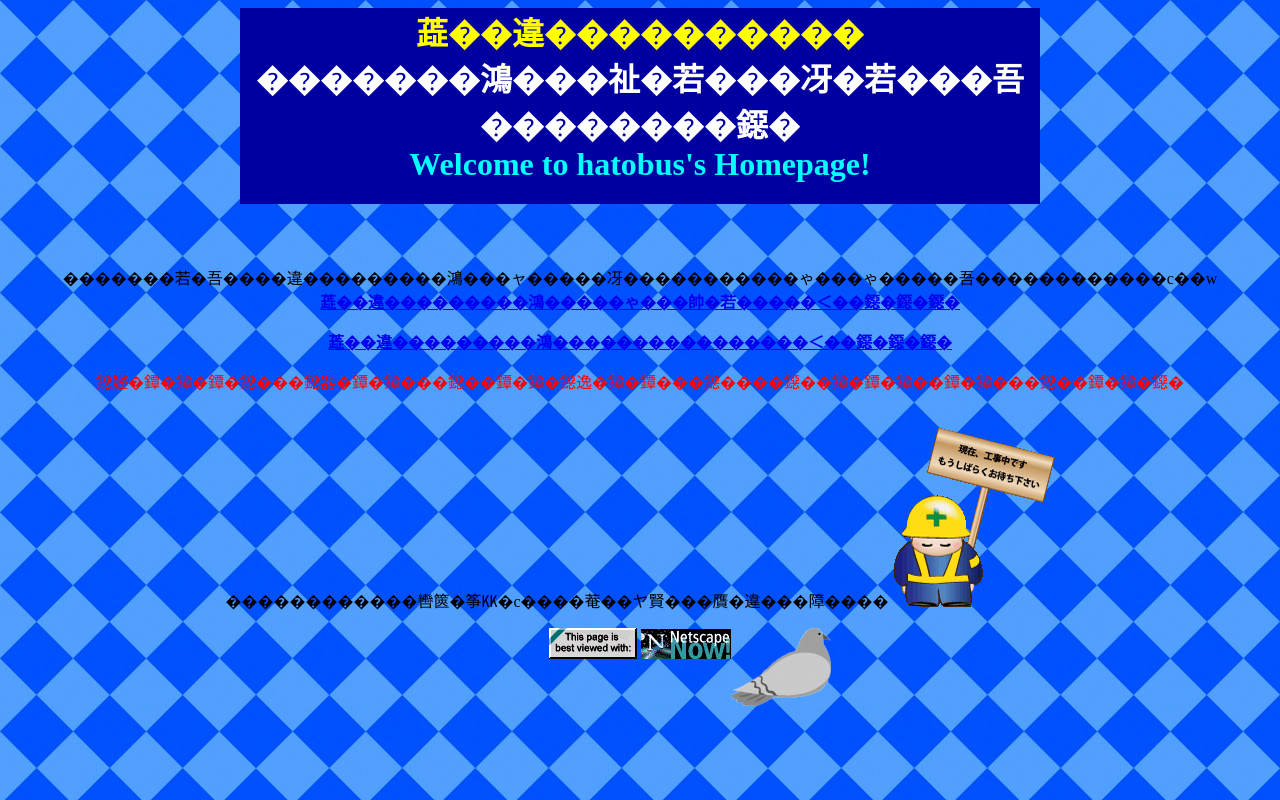
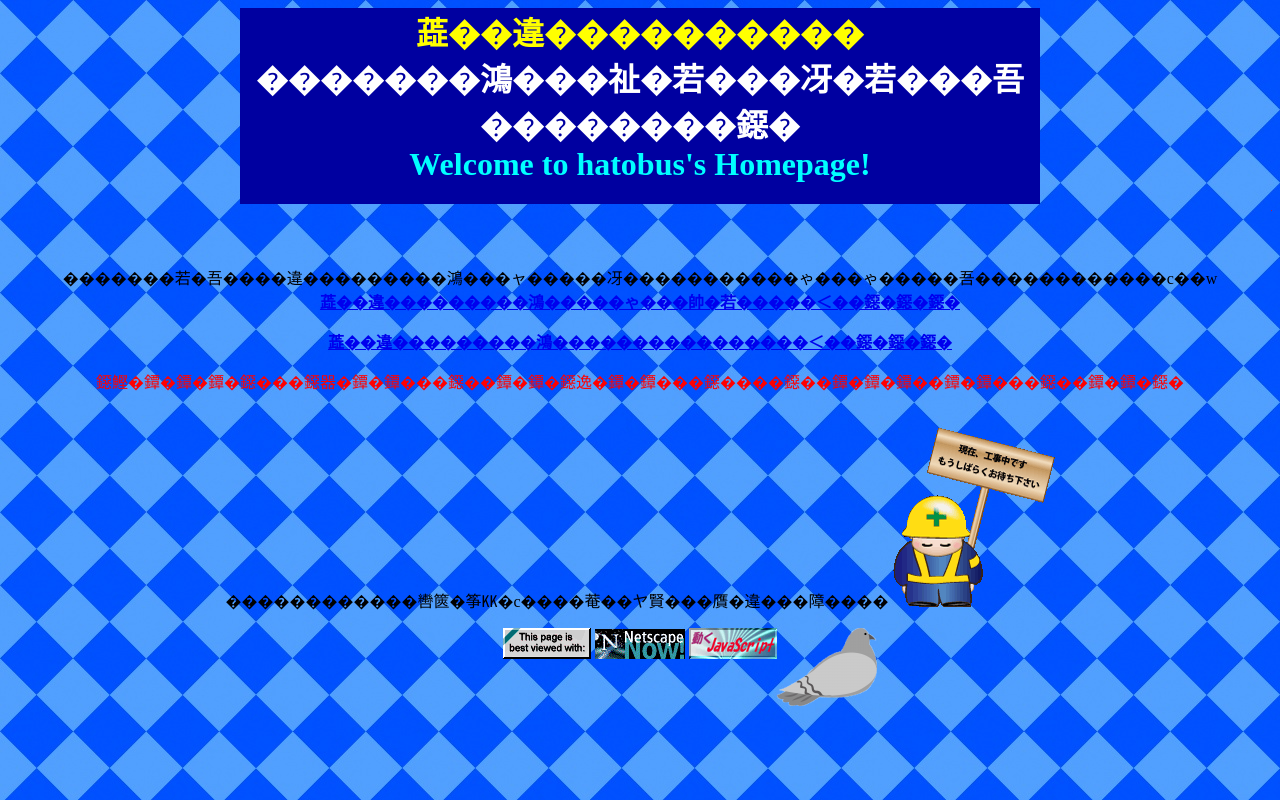
Before and after one commit to hatobus/hatobus.github.io, a plain HTML site: page index.html in a window 1280 px wide. Drawn offline with Linux system fonts and the light colour scheme.

Commit message:
[Update] バナーを追加

```diff
--- a/index.html
+++ b/index.html
@@ -33,6 +33,7 @@
 	<p>
 	<img src="./pic/ieornsk.gif">
 	<img src="./pic/nsk.gif">
+    <a href="http://oekakirenn.webcrow.jp/index.html"><img src="./pic/sankou_JS.png" alt="動くJavaScript">
 
 <!--★コピーここから-->
 <script type="text/javascript"><!--
```
Also changed, not shown: pic/sankou_JS.png (added).
